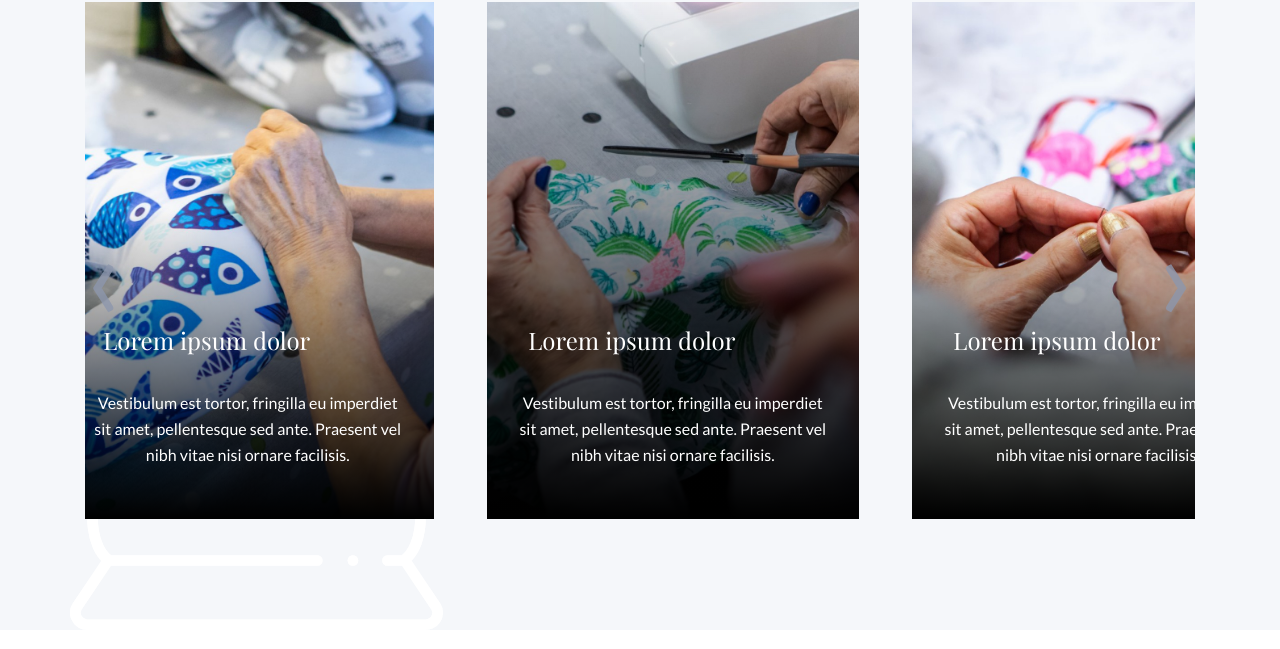
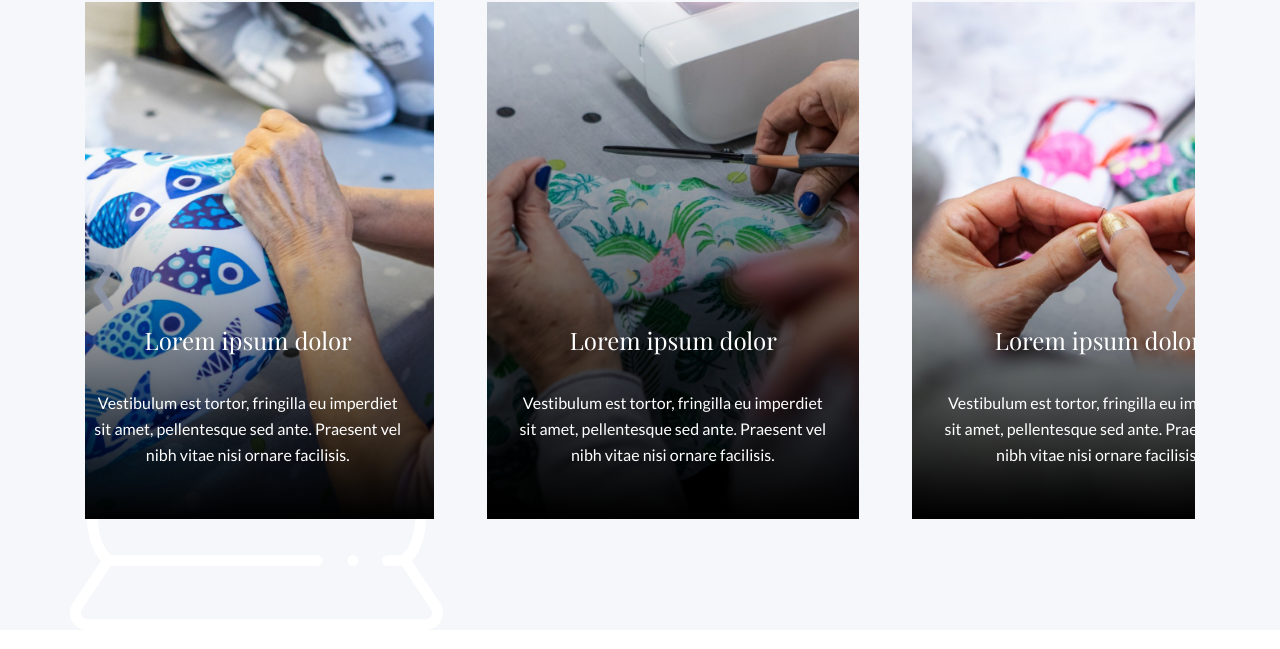
Before and after one commit to Lionek95/zadanie-rekrutacyjne, a website built with webpack: page src/index.html in a window 1280 px wide. Shown: the part 1957-2606 px from the top of the page. Built offline with nearby package versions, Linux system fonts and the light colour scheme.

Commit message:
Update style.css

```diff
--- a/src/style.css
+++ b/src/style.css
@@ -171,7 +171,7 @@ p, span, a, ul, li {
   font-family: "Playfair Display", serif !important;
   position: absolute;
   top: 60%;
-  transform: translate(20%, 50%);
+  transform: translate(40%, 50%);
 }
 
 .slider ul li p {
```
